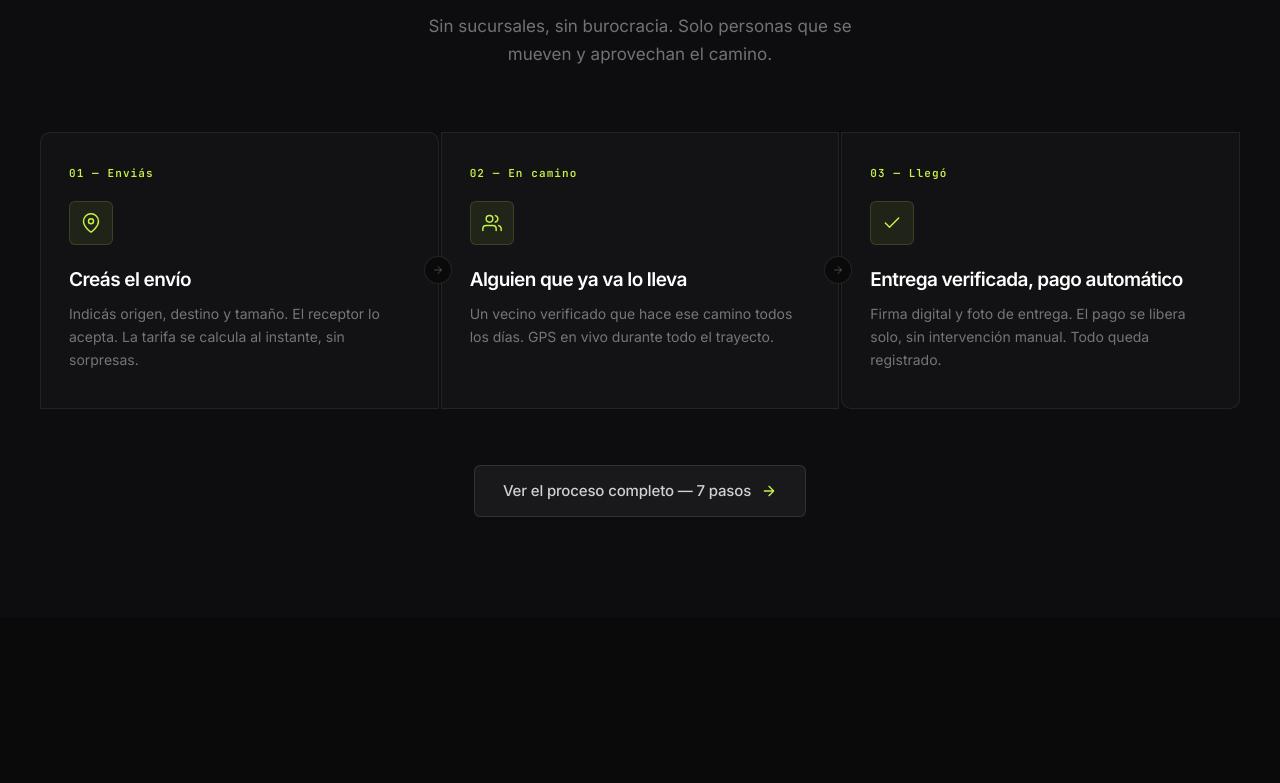
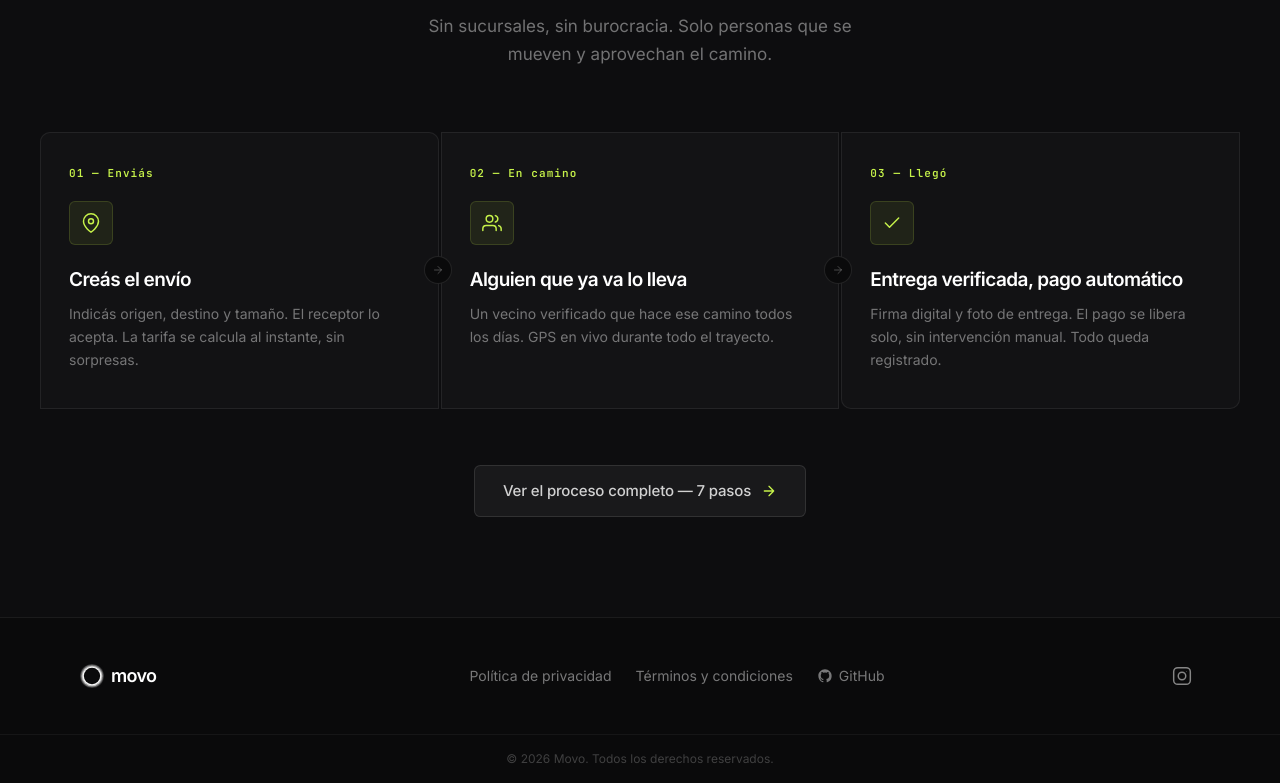
Before and after one commit to movosend/movo-institucional, a Next.js app: page / in a window 1280 px wide. Shown: the part 1008-1791 px from the top of the page. Before the commit the page ends 1625 px from the top, so only its background shows below. Built offline with nearby package versions, Linux system fonts and the light colour scheme.

Commit message:
feat: agrego footer al layout

```diff
--- a/app/layout.tsx
+++ b/app/layout.tsx
@@ -3,6 +3,7 @@ import { Inter, JetBrains_Mono } from "next/font/google"
 
 import "./globals.css"
 import { ThemeProvider } from "@/components/theme-provider"
+import { Footer } from "@/components/home/footer"
 import { cn } from "@/lib/utils"
 
 export const viewport: Viewport = {
@@ -36,6 +37,7 @@ export default function RootLayout({
       <body>
         <ThemeProvider defaultTheme="dark" enableSystem={false}>
           {children}
+          <Footer />
         </ThemeProvider>
       </body>
     </html>
--- /dev/null
+++ b/components/home/footer.tsx
@@ -0,0 +1,109 @@
+import Link from "next/link"
+
+export function Footer() {
+  return (
+    <footer
+      className="w-full border-t"
+      style={{
+        background: "#0A0A0B",
+        borderColor: "rgba(255,255,255,0.07)",
+      }}
+    >
+      <div className="mx-auto flex w-full max-w-[1200px] flex-col gap-8 px-5 py-12 md:flex-row md:items-center md:justify-between md:py-10 md:px-10">
+        {/* Logo */}
+        <a href="/" aria-label="Movo" className="shrink-0">
+          <svg viewBox="0 0 220 56" fill="none" height="28" width="110">
+            <rect x="0" y="4" width="48" height="48" rx="12" fill="#0A0A0B" />
+            <circle cx="24" cy="28" r="24" fill="#FFFFFF" fillOpacity="0.15" />
+            <circle cx="24" cy="28" r="22.5" fill="#FFFFFF" fillOpacity="0.30" />
+            <circle cx="24" cy="28" r="20.7" fill="#FFFFFF" fillOpacity="0.58" />
+            <circle cx="24" cy="28" r="18.6" fill="#FFFFFF" fillOpacity="0.90" />
+            <circle cx="24" cy="28" r="16.3" fill="#0A0A0B" />
+            <text
+              x="62"
+              y="40"
+              fontFamily="Inter, ui-sans-serif, system-ui"
+              fontWeight="600"
+              fontSize="36"
+              letterSpacing="-0.04em"
+              fill="#FFFFFF"
+            >
+              movo
+            </text>
+          </svg>
+        </a>
+
+        {/* Links legales */}
+        <nav className="flex flex-wrap items-center gap-x-6 gap-y-3">
+          <Link
+            href="/politica-de-privacidad"
+            className="text-sm transition-colors duration-150 hover:text-white"
+            style={{ color: "rgba(255,255,255,0.45)" }}
+          >
+            Política de privacidad
+          </Link>
+          <Link
+            href="/terminos-y-condiciones"
+            className="text-sm transition-colors duration-150 hover:text-white"
+            style={{ color: "rgba(255,255,255,0.45)" }}
+          >
+            Términos y condiciones
+          </Link>
+          <a
+            href="https://github.com/movosend"
+            target="_blank"
+            rel="noopener noreferrer"
+            className="flex items-center gap-1.5 text-sm transition-colors duration-150 hover:text-white"
+            style={{ color: "rgba(255,255,255,0.45)" }}
+          >
+            <svg
+              viewBox="0 0 24 24"
+              fill="currentColor"
+              className="h-4 w-4 shrink-0"
+              aria-hidden="true"
+            >
+              <path d="M12 2C6.477 2 2 6.484 2 12.017c0 4.425 2.865 8.18 6.839 9.504.5.092.682-.217.682-.483 0-.237-.008-.868-.013-1.703-2.782.605-3.369-1.343-3.369-1.343-.454-1.158-1.11-1.466-1.11-1.466-.908-.62.069-.608.069-.608 1.003.07 1.531 1.032 1.531 1.032.892 1.53 2.341 1.088 2.91.832.092-.647.35-1.088.636-1.338-2.22-.253-4.555-1.113-4.555-4.951 0-1.093.39-1.988 1.029-2.688-.103-.253-.446-1.272.098-2.65 0 0 .84-.27 2.75 1.026A9.564 9.564 0 0 1 12 6.844a9.59 9.59 0 0 1 2.504.337c1.909-1.296 2.747-1.027 2.747-1.027.546 1.379.202 2.398.1 2.651.64.7 1.028 1.595 1.028 2.688 0 3.848-2.339 4.695-4.566 4.943.359.309.678.92.678 1.855 0 1.338-.012 2.419-.012 2.749 0 .268.18.58.688.482A10.02 10.02 0 0 0 22 12.017C22 6.484 17.522 2 12 2z" />
+            </svg>
+            GitHub
+          </a>
+        </nav>
+
+        {/* Ícono Instagram */}
+        <a
+          href="https://www.instagram.com/movosend?igsh=MTdxb2J3aTUycnZi"
+          target="_blank"
+          rel="noopener noreferrer"
+          aria-label="Instagram de Movo"
+          className="flex h-9 w-9 items-center justify-center rounded-lg transition-colors duration-150 hover:bg-white/[0.08]"
+          style={{ color: "rgba(255,255,255,0.5)" }}
+        >
+          <svg
+            viewBox="0 0 24 24"
+            fill="none"
+            stroke="currentColor"
+            strokeWidth="1.75"
+            strokeLinecap="round"
+            strokeLinejoin="round"
+            className="h-5 w-5"
+            aria-hidden="true"
+          >
+            <rect x="2" y="2" width="20" height="20" rx="5" ry="5" />
+            <circle cx="12" cy="12" r="4.5" />
+            <circle cx="17.5" cy="6.5" r="0.5" fill="currentColor" stroke="none" />
+          </svg>
+        </a>
+      </div>
+
+      {/* Copyright */}
+      <div
+        className="border-t px-5 py-4 text-center text-xs md:px-10"
+        style={{
+          borderColor: "rgba(255,255,255,0.05)",
+          color: "rgba(255,255,255,0.22)",
+        }}
+      >
+        © {new Date().getFullYear()} Movo. Todos los derechos reservados.
+      </div>
+    </footer>
+  )
+}
```
